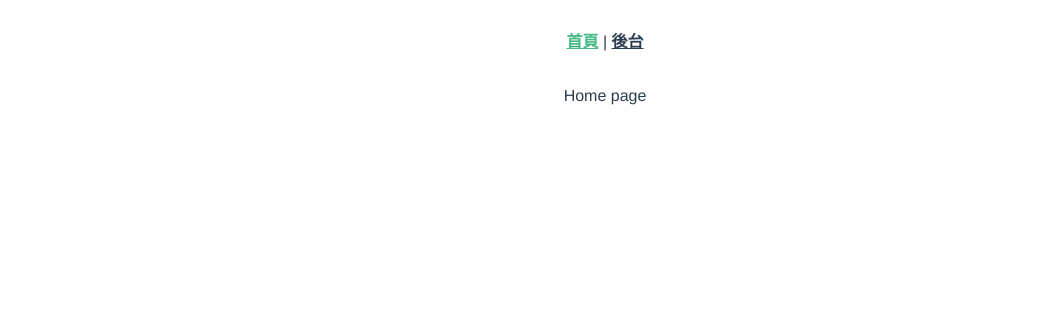
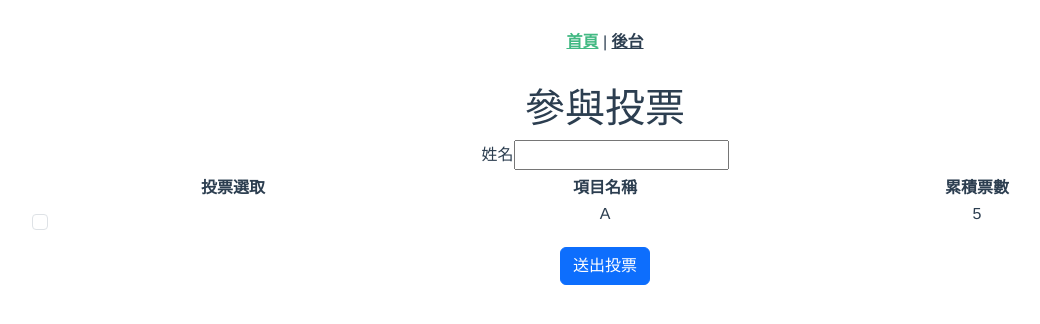
Before and after one commit to yu520530/vote-ui, a Vue app: page / in a window 1280 px wide. Shown: the top 324 px of the page, without its empty margins (35-1075 px from the left). Built offline with nearby package versions, Linux system fonts and the light colour scheme.

Commit message:
feat: 更新首頁介面

```diff
--- a/src/views/HomeView.vue
+++ b/src/views/HomeView.vue
@@ -1,6 +1,29 @@
 <template>
-  <div class="home">
-    Home page
+  <div class="home container">
+    <h1>參與投票</h1>
+    <form>
+      <div class="column">
+        <label class="form-label" for="userName">姓名</label>
+        <input class="" id="userName"/>
+      </div>
+      <table class="table">
+        <thead>
+        <th>投票選取</th>
+        <th>項目名稱</th>
+        <th>累積票數</th>
+        </thead>
+        <tbody>
+        <td>
+          <div class="form-check">
+            <input class="form-check-input" type="checkbox" value="" id="flexCheckDefault">
+          </div>
+        </td>
+        <td>A</td>
+        <td>5</td>
+        </tbody>
+      </table>
+      <button type="submit" class="btn btn-primary">送出投票</button>
+    </form>
   </div>
 </template>
 
```
